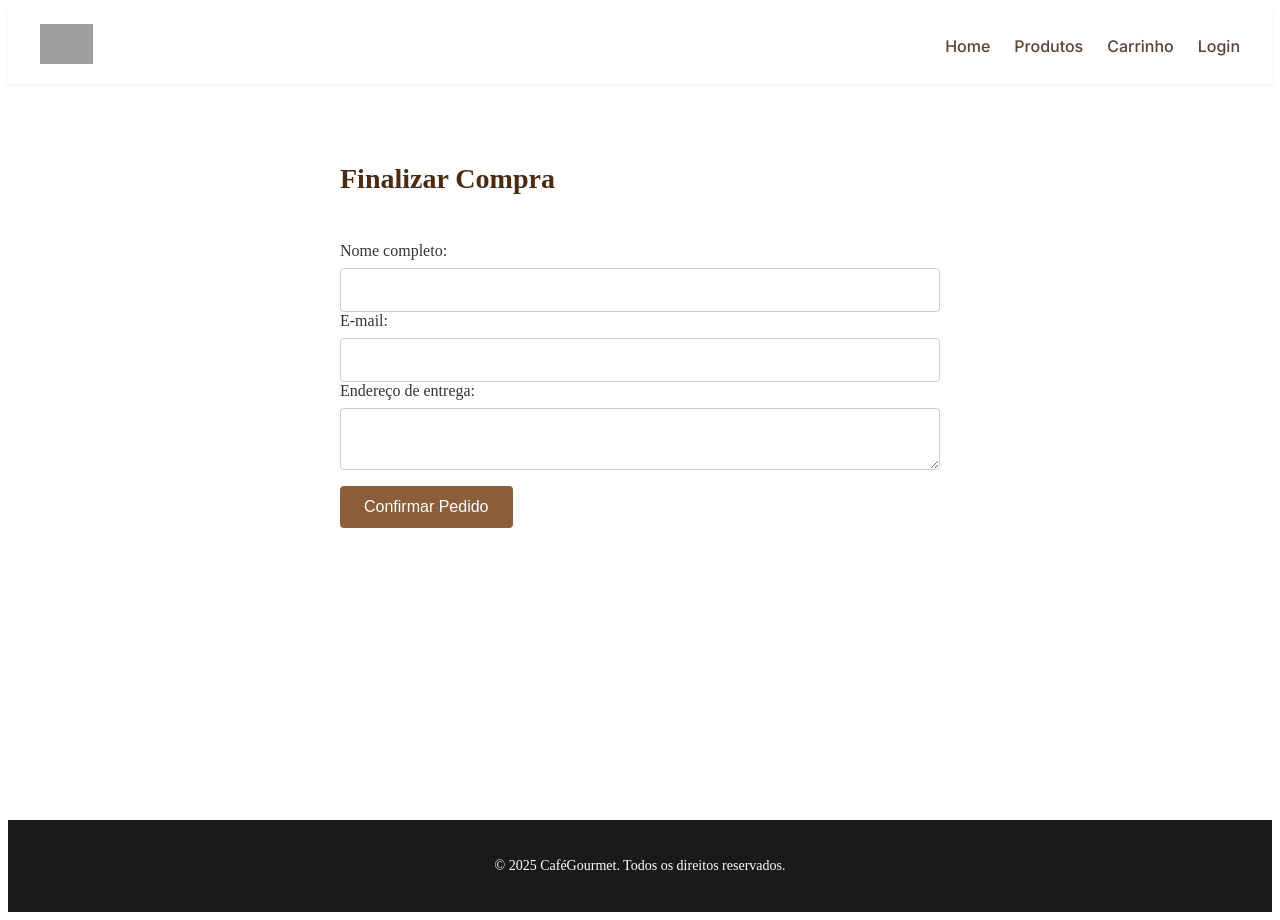
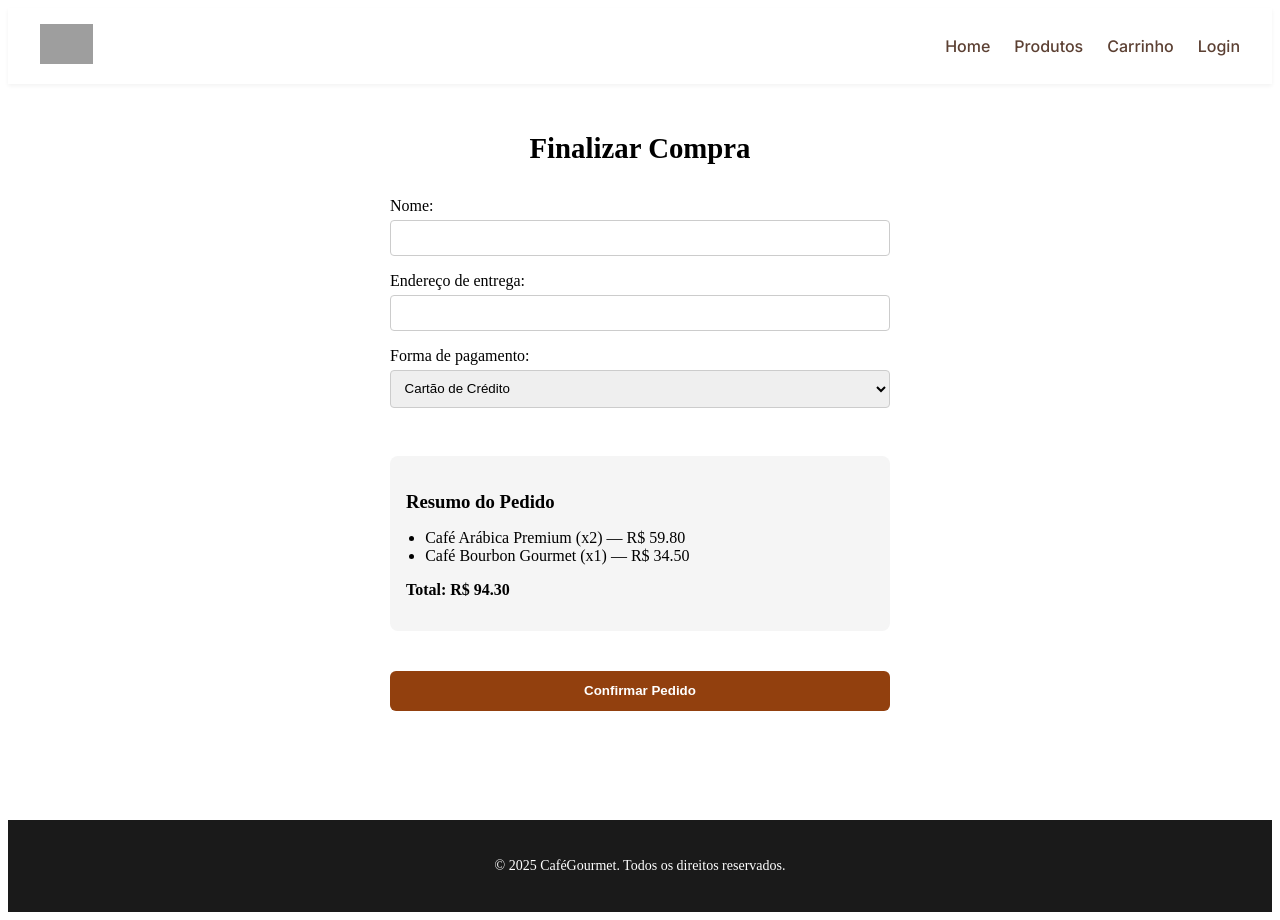
Before and after one commit to AleRzendee/ecommerceCaffeFrontend, an Angular app: page /checkout in a window 1280 px wide. Built offline with nearby package versions, Linux system fonts and the light colour scheme; grey boxes are pictures that could not be loaded.

Commit message:
?home&page=true; MVP DONE 1.0.2+#0009

```diff
--- a/src/app/app.routes.ts
+++ b/src/app/app.routes.ts
@@ -8,8 +8,8 @@ import { AuthComponent } from './pages/auth/auth.component';
 import { NotFoundComponent } from './shared/not-found.component';
 
 export const routes: Routes = [
-  { path: '', component: HomeComponent, title: 'CaféGourmet - Início' },
-  { path: 'produtos', component: ProductListComponent, title: 'CaféGourmet - Produtos' },
+  { path: '', component: HomeComponent, title: 'Caffè Co.' },
+  { path: 'produtos', component: ProductListComponent, title: 'Caffè Co. - Nossos Produtos' },
   { path: 'produtos/:id', loadComponent: () => import('./pages/product-details/product-details.component').then(m => m.ProductDetailsComponent) },
   { path: 'carrinho', loadComponent: () => import('./pages/cart/cart.component').then(m => m.CartComponent) },
   { path: 'checkout', loadComponent: () => import('./pages/checkout/checkout.component').then(m => m.CheckoutComponent) },
--- a/src/app/core/navbar/navbar.component.html
+++ b/src/app/core/navbar/navbar.component.html
@@ -1,7 +1,7 @@
 <header class="navbar">
   <div class="navbar__container">
     <div class="navbar__logo">
-      <img src="./core/caffe-logo.png" alt="Logo Café" />
+      <img src="./core/navbar/caffe-logo.png" alt="Logo Café" />
     </div>
 
     <nav class="navbar__menu">
--- a/src/app/pages/cart/cart.component.html
+++ b/src/app/pages/cart/cart.component.html
@@ -1,18 +1,20 @@
-<div class="carrinho-container">
-  <h2>Seu Carrinho</h2>
+<h2 class="titulo">Meu Carrinho</h2>
 
+<div class="cart">
   <div class="item" *ngFor="let item of cartItems">
+    <img [src]="item.imagem" alt="{{ item.nome }}" />
+
     <div class="info">
       <h3>{{ item.nome }}</h3>
+      <p>Preço: R$ {{ item.preco | number:'1.2-2' }}</p>
       <p>Quantidade: {{ item.quantidade }}</p>
-      <p>Preço unitário: R$ {{ item.preco | number:'1.2-2' }}</p>
+      <p>Total: R$ {{ item.preco * item.quantidade | number:'1.2-2' }}</p>
+      <button (click)="removerItem(item.id)">Remover</button>
     </div>
-    <p class="subtotal">Subtotal: R$ {{ item.preco * item.quantidade | number:'1.2-2' }}</p>
   </div>
+</div>
 
-  <div class="total">
-    <p>Total: <strong>R$ {{ total | number:'1.2-2' }}</strong></p>
-  </div>
-
-  <button class="finalizar" [routerLink]="['/checkout']">Finalizar Compra</button>
+<div class="resumo">
+  <h3>Subtotal: R$ {{ subtotal | number:'1.2-2' }}</h3>
+  <a routerLink="/checkout" class="btn-finalizar">Finalizar Compra</a>
 </div>
--- a/src/app/pages/cart/cart.component.sass
+++ b/src/app/pages/cart/cart.component.sass
@@ -1,46 +1,53 @@
-.carrinho-container
-  max-width: 800px
-  margin: auto
-  padding: 2rem
+.titulo
+  font-size: 1.8rem
+  margin-bottom: 1.5rem
+  text-align: center
+
+.cart
   display: flex
   flex-direction: column
-  gap: 2rem
+  gap: 1.5rem
+  margin-bottom: 2rem
 
-  h2
-    font-size: 2rem
-    color: #4a2c13
+.item
+  display: flex
+  gap: 1rem
+  background: #f5f5f5
+  padding: 1rem
+  border-radius: 8px
 
-  .item
-    border-bottom: 1px solid #ddd
-    padding-bottom: 1rem
-    margin-bottom: 1rem
+  img
+    width: 100px
+    height: 100px
+    object-fit: cover
+    border-radius: 8px
 
-    .info
-      display: flex
-      flex-direction: column
-      gap: 0.25rem
+  .info
+    flex: 1
 
-      h3
-        font-size: 1.2rem
-        color: #333
+    h3
+      margin: 0
 
-    .subtotal
+    p
+      margin: 0.3rem 0
+
+    button
       margin-top: 0.5rem
-      color: #6b4a2b
+      padding: 0.4rem 0.8rem
+      background-color: #dc2626
+      color: white
+      border: none
+      border-radius: 4px
+      cursor: pointer
 
-  .total
-    font-size: 1.25rem
-    color: #000
+.resumo
+  text-align: center
 
-  .finalizar
-    background-color: #8b5e3c
+  .btn-finalizar
+    display: inline-block
+    margin-top: 1rem
+    background-color: #92400e
     color: white
-    border: none
-    padding: 0.75rem 1.5rem
-    border-radius: 0.25rem
-    cursor: pointer
-    align-self: flex-start
-    transition: background-color 0.3s ease
-
-    &:hover
-      background-color: #5c3a23
+    padding: 0.8rem 1.2rem
+    border-radius: 6px
+    text-decoration: none
--- a/src/app/pages/cart/cart.component.ts
+++ b/src/app/pages/cart/cart.component.ts
@@ -7,25 +7,31 @@ import { RouterModule } from '@angular/router';
   standalone: true,
   imports: [CommonModule, RouterModule],
   templateUrl: './cart.component.html',
-  styleUrl: './cart.component.sass'
+  styleUrls: ['./cart.component.sass']
 })
 export class CartComponent {
   cartItems = [
     {
       id: 1,
-      nome: 'Café Bourbon Amarelo',
-      preco: 28.5,
-      quantidade: 1
+      nome: 'Café Arábica Premium',
+      preco: 29.9,
+      quantidade: 2,
+      imagem: 'https://via.placeholder.com/100'
     },
     {
       id: 2,
-      nome: 'Café Catuaí Vermelho',
-      preco: 32,
-      quantidade: 2
+      nome: 'Café Bourbon Gourmet',
+      preco: 34.5,
+      quantidade: 1,
+      imagem: 'https://via.placeholder.com/100'
     }
   ];
 
-  get total(): number {
-    return this.cartItems.reduce((sum, item) => sum + item.preco * item.quantidade, 0);
+  get subtotal() {
+    return this.cartItems.reduce((total, item) => total + item.preco * item.quantidade, 0);
+  }
+
+  removerItem(id: number) {
+    this.cartItems = this.cartItems.filter(item => item.id !== id);
   }
 }
--- a/src/app/pages/checkout/checkout.component.html
+++ b/src/app/pages/checkout/checkout.component.html
@@ -1,27 +1,34 @@
-<div class="checkout-container" *ngIf="!enviado">
-  <h2>Finalizar Compra</h2>
+<h2 class="titulo">Finalizar Compra</h2>
 
-  <form (ngSubmit)="finalizarCompra()" #formCheckout="ngForm">
+<form class="formulario" (ngSubmit)="finalizarPedido()">
   <label>
-      Nome completo:
+    Nome:
     <input type="text" [(ngModel)]="nome" name="nome" required />
   </label>
 
   <label>
-      E-mail:
-      <input type="email" [(ngModel)]="email" name="email" required />
+    Endereço de entrega:
+    <input type="text" [(ngModel)]="endereco" name="endereco" required />
   </label>
 
   <label>
-      Endereço de entrega:
-      <textarea [(ngModel)]="endereco" name="endereco" required></textarea>
+    Forma de pagamento:
+    <select [(ngModel)]="pagamento" name="pagamento">
+      <option value="cartao">Cartão de Crédito</option>
+      <option value="boleto">Boleto</option>
+      <option value="pix">PIX</option>
+    </select>
   </label>
 
-    <button type="submit" [disabled]="formCheckout.invalid">Confirmar Pedido</button>
-  </form>
+  <div class="resumo">
+    <h3>Resumo do Pedido</h3>
+    <ul>
+      <li *ngFor="let item of cartItems">
+        {{ item.nome }} (x{{ item.quantidade }}) — R$ {{ item.preco * item.quantidade | number:'1.2-2' }}
+      </li>
+    </ul>
+    <p><strong>Total: R$ {{ total | number:'1.2-2' }}</strong></p>
   </div>
 
-<div class="mensagem-sucesso" *ngIf="enviado">
-  <h2>Compra realizada com sucesso!</h2>
-  <p>Obrigado por escolher o CaféGourmet ☕</p>
-</div>
+  <button type="submit" class="btn-confirmar">Confirmar Pedido</button>
+</form>
--- a/src/app/pages/checkout/checkout.component.sass
+++ b/src/app/pages/checkout/checkout.component.sass
@@ -1,50 +1,45 @@
-.checkout-container
-  max-width: 600px
-  margin: auto
-  padding: 2rem
+.titulo
+  text-align: center
+  font-size: 1.8rem
+  margin-bottom: 2rem
+
+.formulario
+  max-width: 500px
+  margin: 0 auto
   display: flex
   flex-direction: column
-  gap: 1.5rem
-
-  h2
-    font-size: 1.75rem
-    color: #4a2c13
+  gap: 1rem
 
   label
     display: flex
     flex-direction: column
-    gap: 0.5rem
-    font-size: 1rem
-    color: #333
+    font-weight: 500
 
-  input,
-  textarea
-    padding: 0.75rem
-    border: 1px solid #ccc
-    border-radius: 4px
-    font-size: 1rem
+    input, select
+      margin-top: 0.3rem
+      padding: 0.6rem
+      border: 1px solid #ccc
+      border-radius: 4px
 
-  button
-    margin-top: 1rem
-    padding: 0.75rem 1.5rem
-    background-color: #8b5e3c
-    color: white
-    border: none
-    border-radius: 4px
-    font-size: 1rem
-    cursor: pointer
-    transition: background-color 0.3s ease
+.resumo
+  margin-top: 2rem
+  padding: 1rem
+  background-color: #f5f5f5
+  border-radius: 8px
 
-    &:hover
-      background-color: #5c3a23
+  h3
+    margin-bottom: 0.5rem
 
-.mensagem-sucesso
-  max-width: 600px
-  margin: auto
-  text-align: center
-  padding: 3rem 1rem
-  color: #4a2c13
+  ul
+    padding-left: 1.2rem
+    margin-bottom: 0.5rem
 
-  h2
-    font-size: 2rem
-    margin-bottom: 1rem
+.btn-confirmar
+  margin-top: 1.5rem
+  padding: 0.8rem
+  background-color: #92400e
+  color: white
+  border: none
+  border-radius: 6px
+  font-weight: 600
+  cursor: pointer
--- a/src/app/pages/checkout/checkout.component.ts
+++ b/src/app/pages/checkout/checkout.component.ts
@@ -1,24 +1,30 @@
 import { Component } from '@angular/core';
 import { CommonModule } from '@angular/common';
+import { RouterModule } from '@angular/router';
 import { FormsModule } from '@angular/forms';
 
 @Component({
   selector: 'app-checkout',
   standalone: true,
-  imports: [CommonModule, FormsModule],
+  imports: [CommonModule, RouterModule, FormsModule],
   templateUrl: './checkout.component.html',
-  styleUrl: './checkout.component.sass'
+  styleUrls: ['./checkout.component.sass']
 })
 export class CheckoutComponent {
-  nome = '';
-  email = '';
-  endereco = '';
-  enviado = false;
+  nome = ''
+  endereco = ''
+  pagamento = 'cartao'
 
-  finalizarCompra() {
-    if (this.nome && this.email && this.endereco) {
-      this.enviado = true;
-      // Aqui você pode simular o envio ou integração com API futuramente
-    }
+  cartItems = [
+    { id: 1, nome: 'Café Arábica Premium', preco: 29.9, quantidade: 2 },
+    { id: 2, nome: 'Café Bourbon Gourmet', preco: 34.5, quantidade: 1 }
+  ]
+
+  get total() {
+    return this.cartItems.reduce((sum, item) => sum + item.preco * item.quantidade, 0)
+  }
+
+  finalizarPedido() {
+    alert('Pedido finalizado com sucesso! Obrigado por comprar com a gente ☕️')
   }
 }
```
Lines whose indentation alone changed are shown as unchanged.
